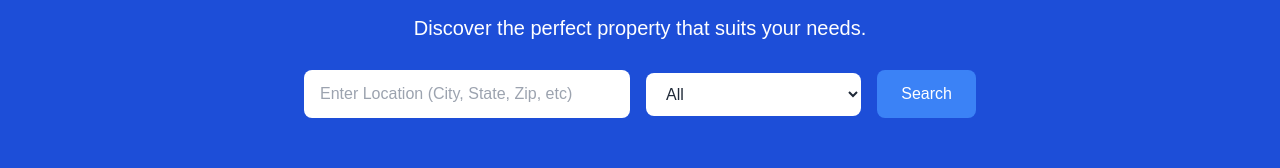
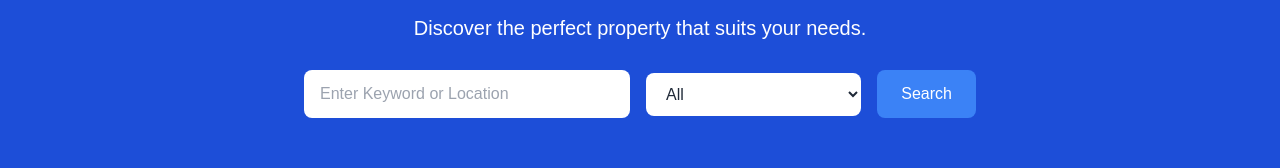
Before and after one commit to mvmonteiro/pulse-properties, a Next.js app in the folder project/: page / in a window 1280 px wide. Shown: the part 223-391 px from the top of the page. Built offline with nearby package versions, Linux system fonts and the light colour scheme; no server answers.

Commit message:
feat: property search component

```diff
--- a/project/components/Hero.tsx
+++ b/project/components/Hero.tsx
@@ -1,4 +1,5 @@
 import React from 'react'
+import PropertySearchForm from './PropertySearchForm'
 
 const Hero = () => {
     return (
@@ -16,42 +17,7 @@ const Hero = () => {
                         Discover the perfect property that suits your needs.
                     </p>
                 </div>
-                <form
-                    className="mt-3 mx-auto max-w-2xl w-full flex flex-col md:flex-row items-center"
-                >
-                    <div className="w-full md:w-3/5 md:pr-2 mb-4 md:mb-0">
-                        <label htmlFor="location" className="sr-only">Location</label>
-                        <input
-                            type="text"
-                            id="location"
-                            placeholder="Enter Location (City, State, Zip, etc)"
-                            className="w-full px-4 py-3 rounded-lg bg-white text-gray-800 focus:outline-none focus:ring focus:ring-blue-500"
-                        />
-                    </div>
-                    <div className="w-full md:w-2/5 md:pl-2">
-                        <label htmlFor="property-type" className="sr-only">Property Type</label>
-                        <select
-                            id="property-type"
-                            className="w-full px-4 py-3 rounded-lg bg-white text-gray-800 focus:outline-none focus:ring focus:ring-blue-500"
-                        >
-                            <option value="All">All</option>
-                            <option value="Apartment">Apartment</option>
-                            <option value="Studio">Studio</option>
-                            <option value="Condo">Condo</option>
-                            <option value="House">House</option>
-                            <option value="Cabin Or Cottage">Cabin or Cottage</option>
-                            <option value="Loft">Loft</option>
-                            <option value="Room">Room</option>
-                            <option value="Other">Other</option>
-                        </select>
-                    </div>
-                    <button
-                        type="submit"
-                        className="md:ml-4 mt-4 md:mt-0 w-full md:w-auto px-6 py-3 rounded-lg bg-blue-500 text-white hover:bg-blue-600 focus:outline-none focus:ring focus:ring-blue-500"
-                    >
-                        Search
-                    </button>
-                </form>
+                <PropertySearchForm />
             </div>
         </section>
     )
--- /dev/null
+++ b/project/components/PropertySearchForm.tsx
@@ -0,0 +1,71 @@
+'use client'
+
+import { useRouter } from 'next/navigation'
+import React, { useState } from 'react'
+
+const PropertySearchForm = () => {
+    const [location, setLocation] = useState<string>('')
+    const [propertyType, setPropertyType] = useState<string>('All')
+
+    const router = useRouter()
+
+    const handleSubmit = (e: React.FormEvent<HTMLFormElement>) => {
+        e.preventDefault()
+        console.log(propertyType, location)
+
+        if (location === '' && propertyType === 'All') {
+
+            router.push('/properties')
+        }
+        else {
+            const query = `?location=${location}&propertyType=${propertyType}`
+            router.push(`/properties/search-results${query}`)
+        }
+    }
+
+    return (
+        <form
+            className="mt-3 mx-auto max-w-2xl w-full flex flex-col md:flex-row items-center"
+            onSubmit={handleSubmit}
+        >
+            <div className="w-full md:w-3/5 md:pr-2 mb-4 md:mb-0">
+                <label htmlFor="location" className="sr-only">Location</label>
+                <input
+                    type="text"
+                    id="location"
+                    placeholder="Enter Keyword or Location"
+                    className="w-full px-4 py-3 rounded-lg bg-white text-gray-800 focus:outline-none focus:ring focus:ring-blue-500"
+                    value={location}
+                    onChange={(e) => setLocation(e.target.value)}
+                />
+            </div>
+            <div className="w-full md:w-2/5 md:pl-2">
+                <label htmlFor="property-type" className="sr-only">Property Type</label>
+                <select
+                    id="property-type"
+                    className="w-full px-4 py-3 rounded-lg bg-white text-gray-800 focus:outline-none focus:ring focus:ring-blue-500"
+                    value={propertyType}
+                    onChange={(e) => setPropertyType(e.target.value)}
+                >
+                    <option value="All">All</option>
+                    <option value="Apartment">Apartment</option>
+                    <option value="Studio">Studio</option>
+                    <option value="Condo">Condo</option>
+                    <option value="House">House</option>
+                    <option value="Cabin Or Cottage">Cabin or Cottage</option>
+                    <option value="Loft">Loft</option>
+                    <option value="Room">Room</option>
+                    <option value="Other">Other</option>
+                </select>
+            </div>
+            <button
+                type="submit"
+                className="md:ml-4 mt-4 md:mt-0 w-full md:w-auto px-6 py-3 rounded-lg bg-blue-500 text-white hover:bg-blue-600 focus:outline-none focus:ring focus:ring-blue-500"
+            >
+                Search
+            </button>
+        </form>
+    )
+}
+
+export default PropertySearchForm
```
